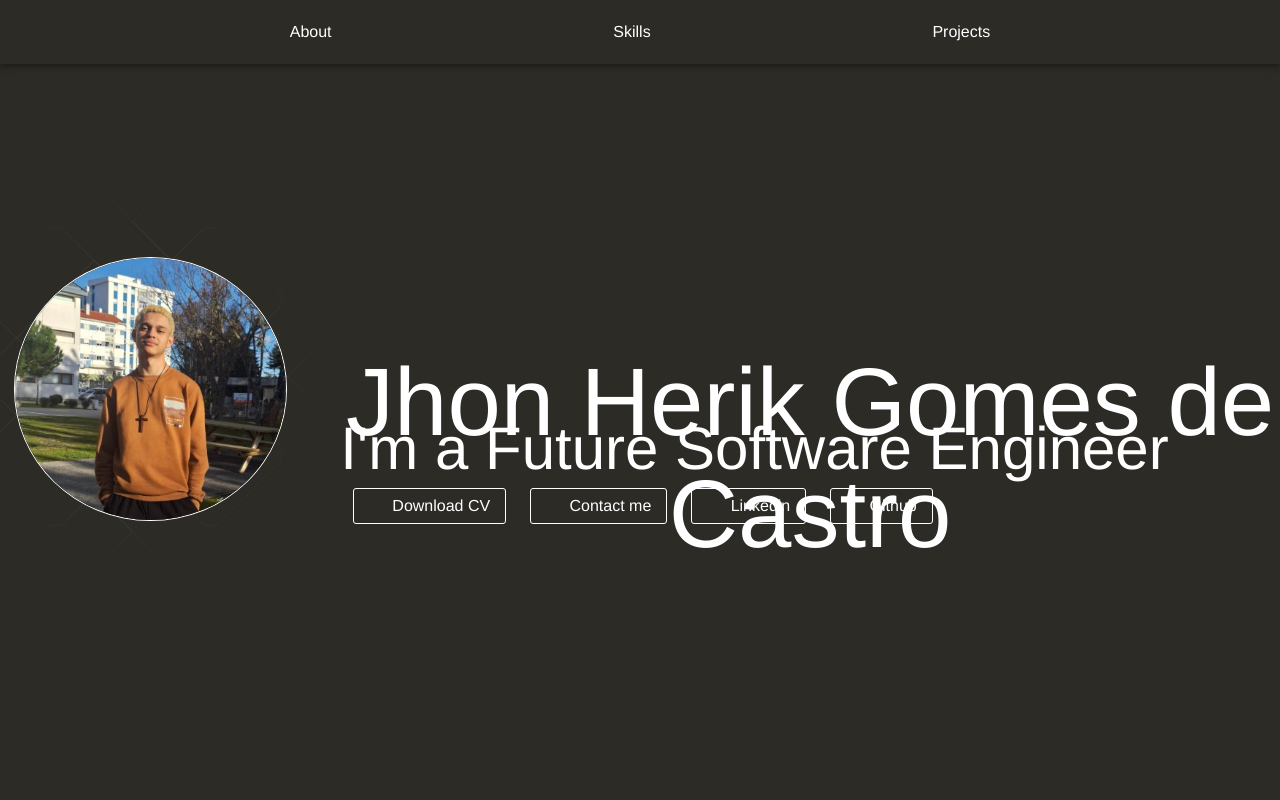
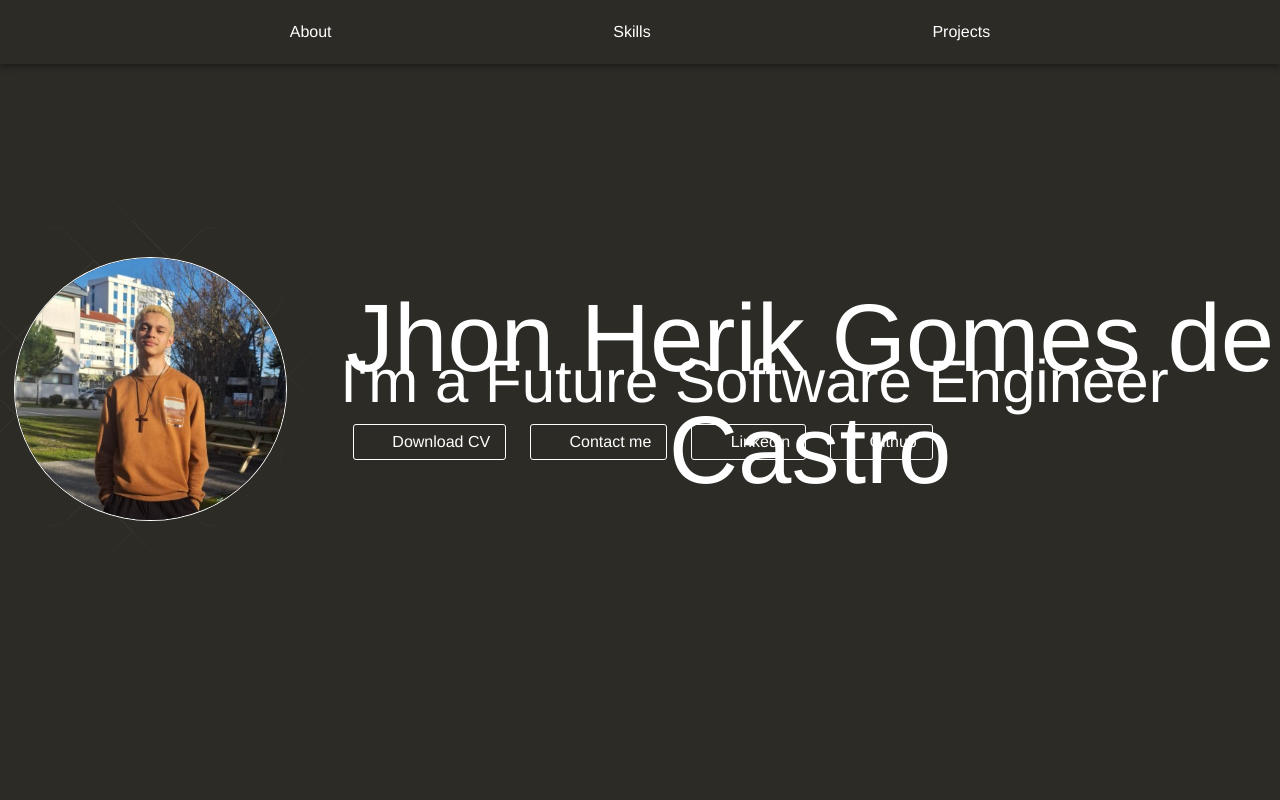
Before and after one commit to jhonherikgc/Portf-lio-Dev, a React (Vite) app: page / in a window 1280 px wide. Shown: the top 800 px of the page. Built offline with nearby package versions, Linux system fonts and the light colour scheme; some icons are missing.

Commit message:
latest commit

```diff
--- a/src/pages/Sections/Hero/Hero.tsx
+++ b/src/pages/Sections/Hero/Hero.tsx
@@ -63,7 +63,7 @@ const Hero = () => {
               pb={2}
               sx={{
                 position: {md:"absolute"},
-                marginTop: {md:"5%"},
+                marginTop: {md:"-0,01%"},
                 paddingTop: {md:"10px"},
                 marginLeft: {md:"-1%"}
               }}
@@ -76,7 +76,8 @@ const Hero = () => {
               textAlign="center"
               sx={{
                 position: {md:"absolute"},
-                marginTop: {md:"11%"},
+                marginTop: {md:"5%"},
+                paddingTop: {md:"10px"},
                 marginLeft: {md:"-1%"}
               }}
             >
@@ -92,8 +93,8 @@ const Hero = () => {
               pt={3}
               sx={{
                 position: {md:"absolute"},
-                marginTop: {md:"15%"},
-                marginLeft: {md:""}
+                marginTop: {md:"10%"},
+                marginLeft: {md:"0"},
               }}
             >
               <Grid>
```
